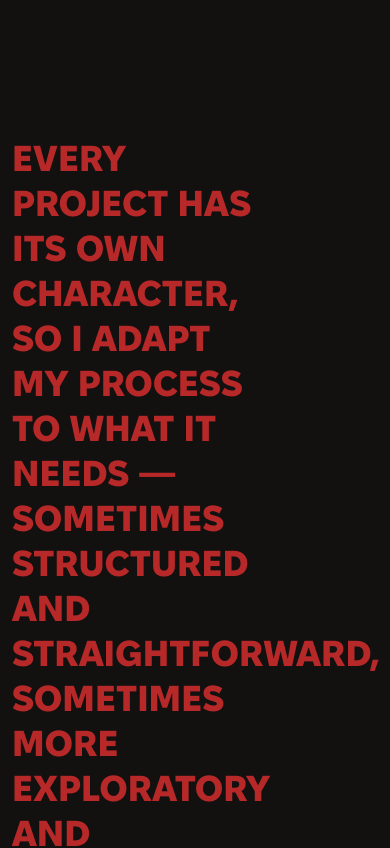
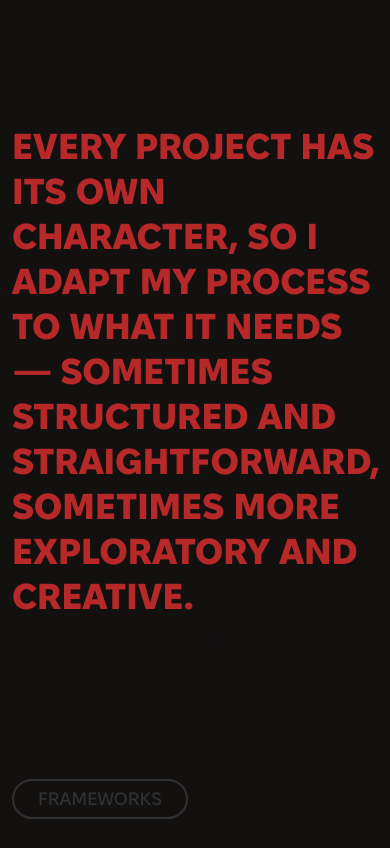
Before and after one commit to DanielYankovych/yankovych-dev, a Next.js app: page / in a window 390 px wide. Shown: the part 720-1568 px from the top of the page. Built offline with nearby package versions, Linux system fonts and the light colour scheme.

Commit message:
complex UI update - desktop (wip)

```diff
--- a/src/app/page.js
+++ b/src/app/page.js
@@ -90,10 +90,7 @@ export default function Home() {
           <Title ref={titleRef} />
         </div>
 
-        <div
-          ref={techStackSectionRef}
-          className="p-3 md:px-8 md:pt-40 md:pb-28"
-        >
+        <div ref={techStackSectionRef} className="px-3 md:px-8 md:pt-40 pb-28">
           <TechStack />
         </div>
 
--- a/src/components/techStack/techStack.jsx
+++ b/src/components/techStack/techStack.jsx
@@ -133,9 +133,9 @@ export const TechStack = () => {
     <div ref={sectionRef} className="w-full">
       <div
         ref={paragraphRef}
-        className="w-3/4 text-red-500 text-4xl md:text-5xl leading-tight"
+        className="w-full md:w-3/4 text-red-500 text-4xl md:text-5xl leading-tight"
       >
-        <div className="w-full pr-3">
+        <div className="w-full pr-0 md:pr-3">
           Every project has its own character, so I adapt my process to what it
           needs — sometimes structured and straightforward, sometimes more
           exploratory and creative.
@@ -144,7 +144,7 @@ export const TechStack = () => {
 
       <div
         ref={techStackRef}
-        className="text-dark text-5xl md:text-6xl lg:text-7xl 2xl:text-8xl md:-ml-1 leading-none py-6 md:py-16 text-center"
+        className="text-dark text-5xl md:text-6xl lg:text-7xl 2xl:text-8xl md:-ml-1 leading-none pb-16 md:py-16 text-center"
       >
         My tech stack
       </div>
--- a/src/components/workWay.jsx
+++ b/src/components/workWay.jsx
@@ -15,7 +15,7 @@ export const WorkWay = () => {
     const ctx = gsap.context(() => {
       gsap.fromTo(
         textRef.current,
-        { y: 80 },
+        { y: 60 },
         {
           y: 0,
           duration: 2,
@@ -28,7 +28,7 @@ export const WorkWay = () => {
       );
 
       gsap.to(textRef.current, {
-        yPercent: -80,
+        yPercent: -60,
         ease: "none",
         scrollTrigger: {
           trigger: textRef.current,
@@ -45,14 +45,14 @@ export const WorkWay = () => {
           scrollTrigger: {
             trigger: wordsSectionRef.current,
             start: "top 95%",
-            end: "bottom 90%",
+            end: "bottom 85%",
             scrub: 1,
           },
         })
         .fromTo(
           words,
           { x: (i) => gsap.utils.wrap([150, -150])(i) },
-          { x: 0, ease: "none", stagger: 0.2 }, // NO duration here
+          { x: 0, ease: "none", stagger: 0.2 },
         );
     });
 
@@ -63,15 +63,14 @@ export const WorkWay = () => {
     <div ref={sectionRef} className="w-full">
       <div
         ref={textRef}
-        className="text-center text-dark text-4xl md:text-5xl leading-tight"
+        className="w-full md:w-1/2 mx-auto text-center text-dark text-4xl md:text-5xl leading-tight"
       >
-        What stays consistent <br />
-        is the way I work:
+        What stays consistent is the way I work:
       </div>
 
       <div
         ref={wordsSectionRef}
-        className="text-dark text-5xl md:text-6xl lg:text-7xl 2xl:text-8xl leading-tight pt-6 md:pt-16 text-center"
+        className="text-dark text-5xl md:text-6xl lg:text-7xl 2xl:text-8xl leading-tight pt-8 md:pt-16 text-center"
       >
         {WORK_WAY.map((word, idx) => (
           <div
@@ -84,9 +83,11 @@ export const WorkWay = () => {
         ))}
       </div>
 
-      <div className="w-full pt-12 md:pt-32 pb-12 flex justify-end items-center">
+      <div className="w-full pt-28 md:pt-32 pb-12 flex justify-end items-center">
         <div>
-          <div className="text-dark text-4xl md:text-5xl mb-8">Check my</div>
+          <div className="text-dark text-4xl md:text-5xl mb-4 md:mb-8">
+            Check my
+          </div>
           <Button
             href={GITHUB_LINK}
             classNames="!text-light bg-red-500 !text-5xl md:!text-6xl lg:!text-7xl 2xl:!text-8xl px-10 !font-fixel-bold holo-button-red"
```
